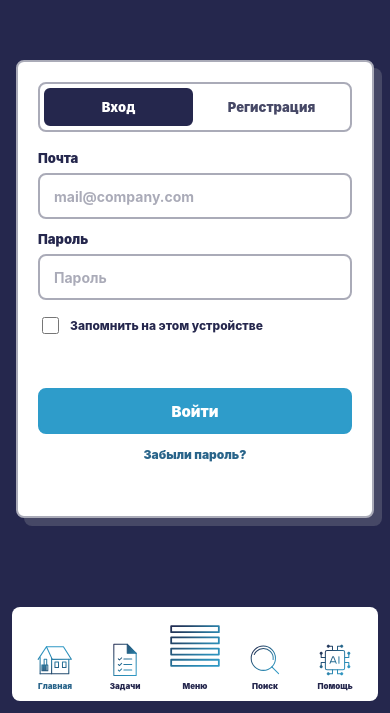
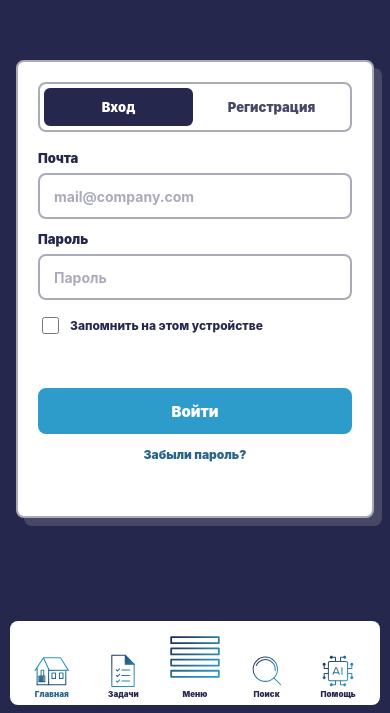
Before and after one commit to info14fourteen-creator/tenderland-api, a website: page src/views/pages/index.html in a window 390 px wide. Shown: the part 131-844 px from the top of the page. Drawn offline with Linux system fonts and the light colour scheme.

Commit message:
Tighten mobile navigation spacing

```diff
--- a/public/styles/auth.css
+++ b/public/styles/auth.css
@@ -346,24 +346,24 @@ input {
 
   .mobile-nav {
     position: fixed;
-    left: 12px;
-    right: 12px;
-    bottom: 12px;
+    left: 10px;
+    right: 10px;
+    bottom: 8px;
     z-index: 20;
     display: grid;
     grid-template-columns: repeat(5, 1fr);
     align-items: end;
     gap: 0;
-    padding: 7px 8px 9px;
+    padding: 4px 6px 6px;
     border-radius: 8px;
     background: var(--color-white);
   }
 
   .mobile-nav-item {
     display: grid;
-    grid-template-rows: 64px 12px;
+    grid-template-rows: 64px 10px;
     place-items: end center;
-    gap: 2px;
+    gap: 0;
     min-width: 0;
     color: var(--color-brand-navy);
     text-decoration: none;
@@ -374,8 +374,8 @@ input {
 
   .mobile-nav-item span:last-child {
     align-self: end;
-    min-height: 12px;
-    line-height: 12px;
+    min-height: 10px;
+    line-height: 10px;
   }
 
   .mobile-nav-item.is-active {
```
